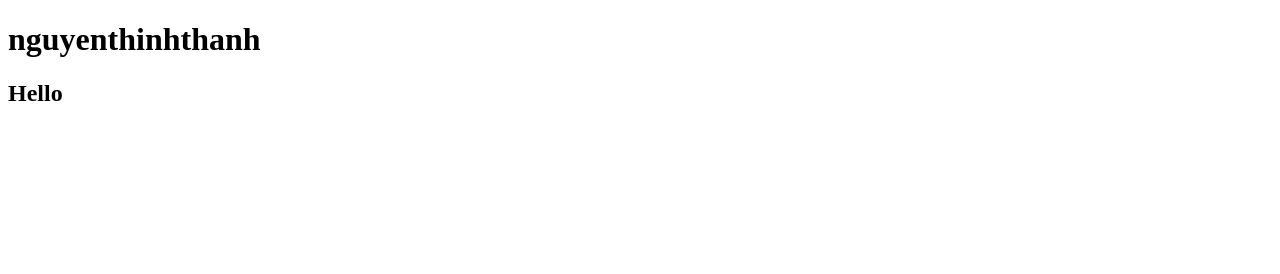
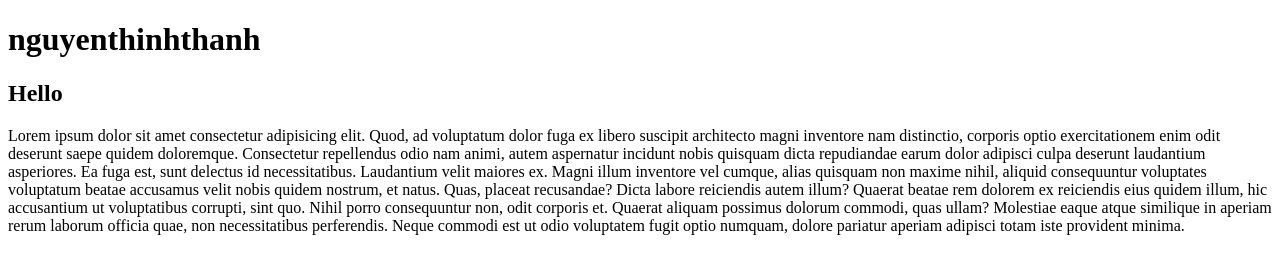
Before and after one commit to ngthinhthanh2k10-hue/ToNhomSo1, a plain HTML site: page index.html in a window 1280 px wide. Drawn offline with Linux system fonts and the light colour scheme.

Commit message:
Sua lan 2

```diff
--- a/index.html
+++ b/index.html
@@ -8,5 +8,25 @@
   <body>
     <h1>nguyenthinhthanh</h1>
     <h2>Hello</h2>
+
+    <p>
+      Lorem ipsum dolor sit amet consectetur adipisicing elit. Quod, ad
+      voluptatum dolor fuga ex libero suscipit architecto magni inventore nam
+      distinctio, corporis optio exercitationem enim odit deserunt saepe quidem
+      doloremque. Consectetur repellendus odio nam animi, autem aspernatur
+      incidunt nobis quisquam dicta repudiandae earum dolor adipisci culpa
+      deserunt laudantium asperiores. Ea fuga est, sunt delectus id
+      necessitatibus. Laudantium velit maiores ex. Magni illum inventore vel
+      cumque, alias quisquam non maxime nihil, aliquid consequuntur voluptates
+      voluptatum beatae accusamus velit nobis quidem nostrum, et natus. Quas,
+      placeat recusandae? Dicta labore reiciendis autem illum? Quaerat beatae
+      rem dolorem ex reiciendis eius quidem illum, hic accusantium ut
+      voluptatibus corrupti, sint quo. Nihil porro consequuntur non, odit
+      corporis et. Quaerat aliquam possimus dolorum commodi, quas ullam?
+      Molestiae eaque atque similique in aperiam rerum laborum officia quae, non
+      necessitatibus perferendis. Neque commodi est ut odio voluptatem fugit
+      optio numquam, dolore pariatur aperiam adipisci totam iste provident
+      minima.
+    </p>
   </body>
 </html>
```
